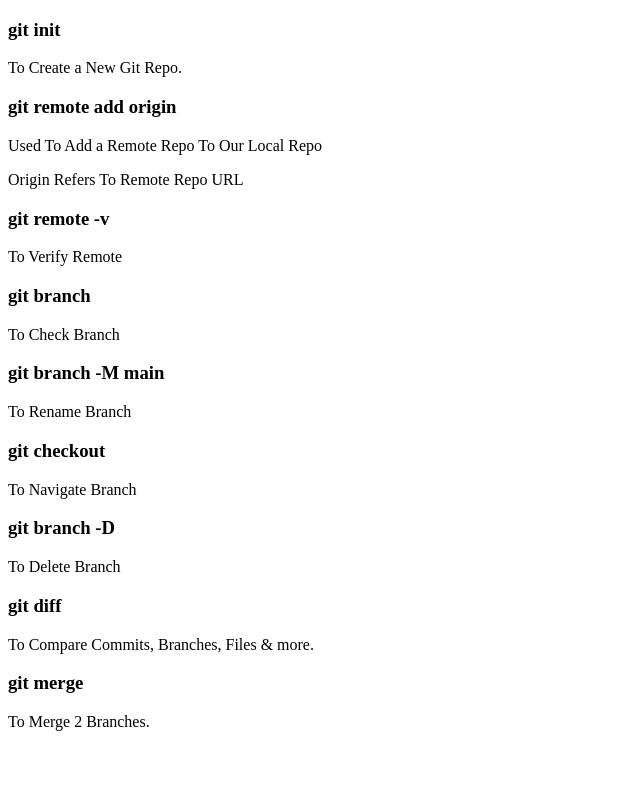
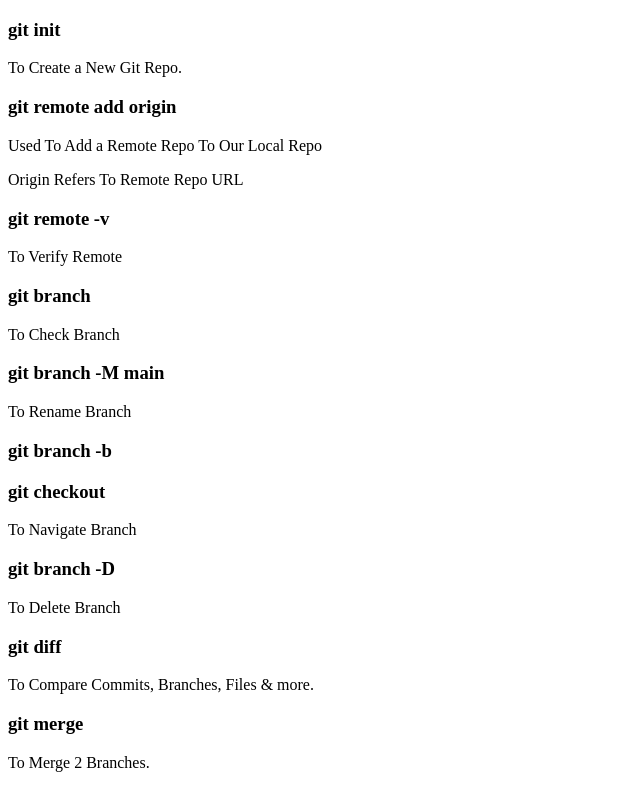
Before and after one commit to engineeramitkumar/localrepo, a plain HTML site: page index.html in a window 1280 px wide. Shown: the whole page, without its empty margins (0-640 px from the left). Drawn offline with Linux system fonts and the light colour scheme.

Commit message:
creating new branch

```diff
--- a/index.html
+++ b/index.html
@@ -22,6 +22,8 @@
     <h3>git branch -M main</h3>
     <p>To Rename Branch</p>
 
+    <h3>git branch -b <New Branch Name></h3>
+
     <h3>git checkout <Branch Name></h3>
     <p>To Navigate Branch</p>
 
```
